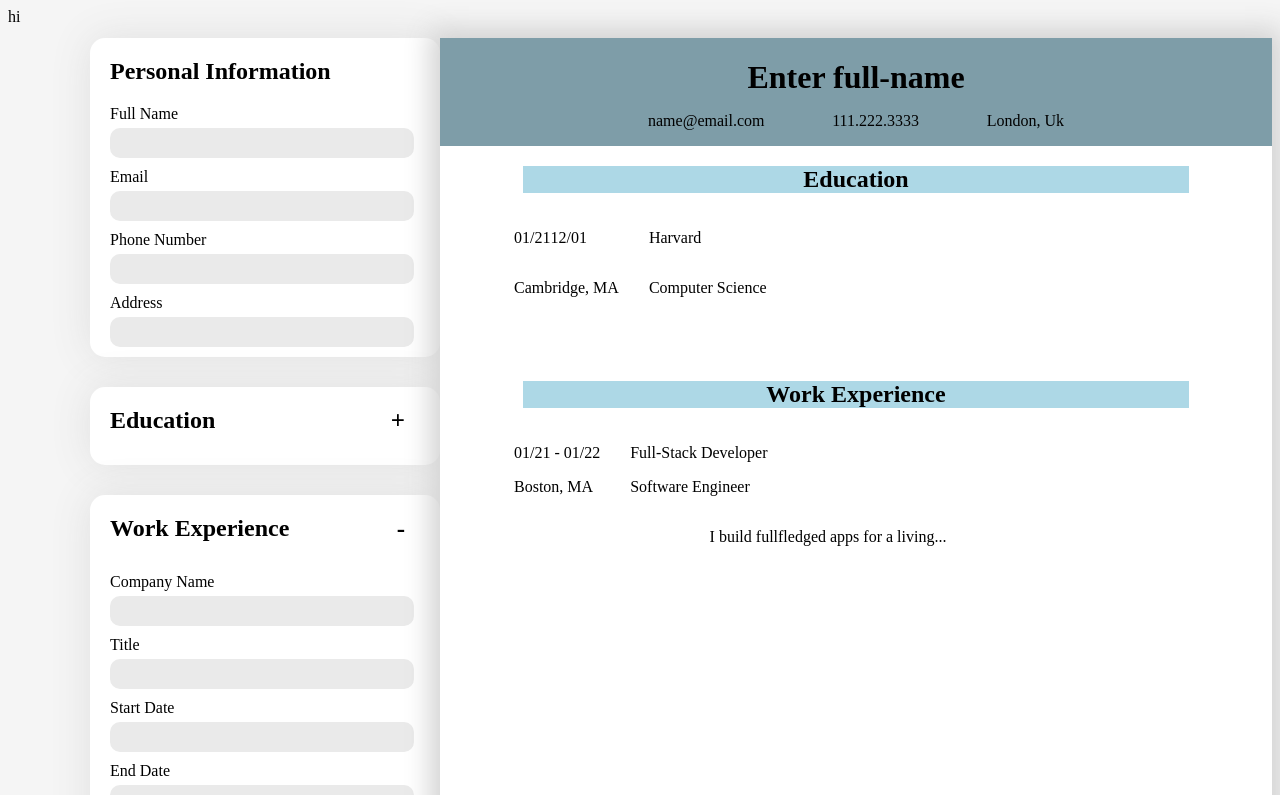
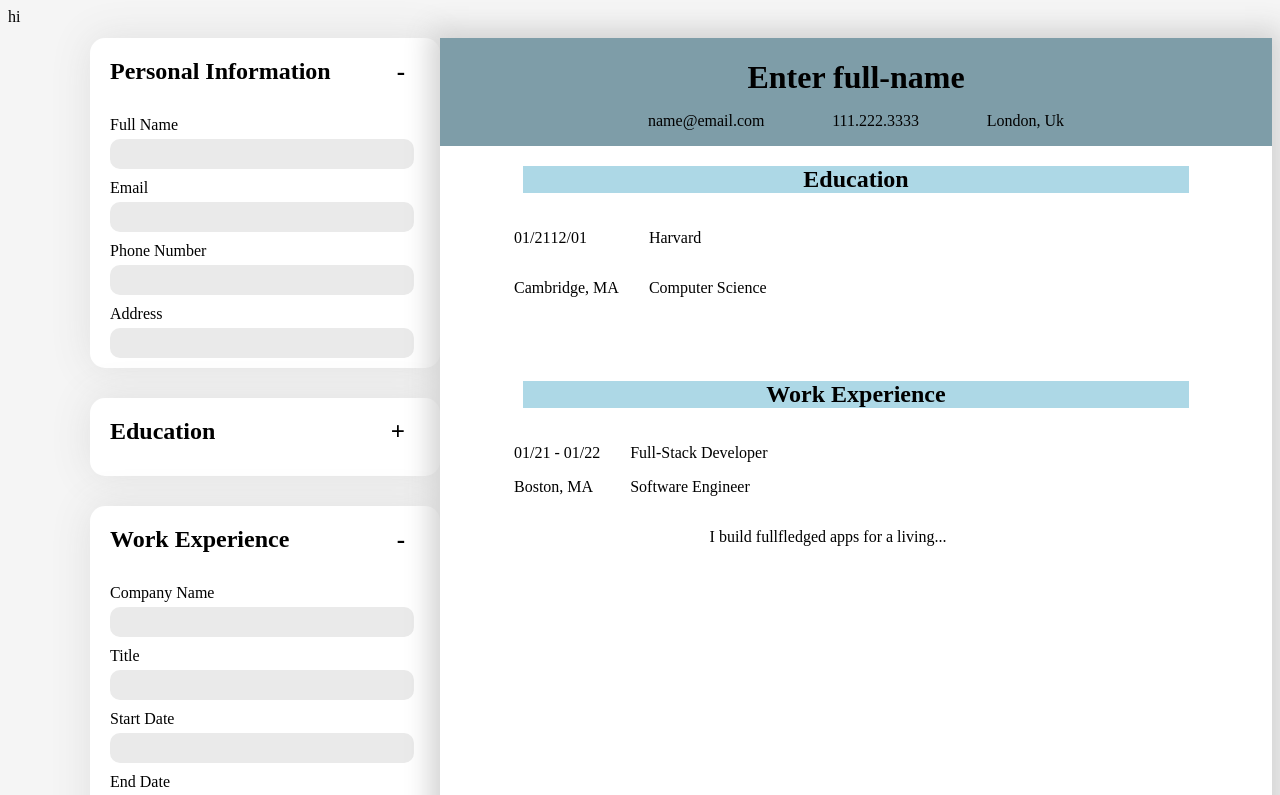
Before and after one commit to tdematos/React-CV-Generator, a React (Vite) app in the folder React-CV-Generator/: page / in a window 1280 px wide. Shown: the top 795 px of the page. Built offline with nearby package versions, Linux system fonts and the light colour scheme.

Commit message:
make personalize input box dynamic by adding function to open and close by pressing the plus and minus buttons

```diff
--- a/React-CV-Generator/src/Components/Form-Section/Personal-Info/PersonalInfo.jsx
+++ b/React-CV-Generator/src/Components/Form-Section/Personal-Info/PersonalInfo.jsx
@@ -1,10 +1,32 @@
 import FormInput from "./Form-Input/FormInput";
 import "../Personal-Info/boxInfo.css";
+import { useState } from "react";
 
 const PersonalInfo = (props) => {
+  const [toggleEdMenu, setToggleEdMenu] = useState(true);
+
+  function handleClick() {
+    if (toggleEdMenu) {
+      setToggleEdMenu(false);
+    } else {
+      setToggleEdMenu(true);
+    }
+  }
+
   return (
-    <div className="boxInfoContainer">
+    <div
+      className={
+        !toggleEdMenu ? "boxInfoContainertwo-closed" : "boxInfoContainer"
+      }
+    >
+      <div className="edHeadingContainer">
         <h2 className="boxHeading">Personal Information</h2>
+        <p onClick={handleClick} className="menuToggle">
+          {toggleEdMenu ? "-" : "+"}
+        </p>
+      </div>
+
+      {toggleEdMenu ? (
         <form className="boxInfoForm">
           <FormInput fullNameTitle="Full Name" onChange={props.onNameChange} />
           <FormInput fullNameTitle="Email" onChange={props.onEmailChange} />
@@ -12,8 +34,12 @@ const PersonalInfo = (props) => {
             fullNameTitle="Phone Number"
             onChange={props.onPhoneChange}
           />
-        <FormInput fullNameTitle="Address" onChange={props.onLocationChange} />
+          <FormInput
+            fullNameTitle="Address"
+            onChange={props.onLocationChange}
+          />
         </form>
+      ) : null}
     </div>
   );
 };
--- a/React-CV-Generator/src/Components/Form-Section/Personal-Info/boxInfo.css
+++ b/React-CV-Generator/src/Components/Form-Section/Personal-Info/boxInfo.css
@@ -1,7 +1,7 @@
 .boxInfoContainer {
   background-color: white;
   width: 350px;
-  height: 330px;
+  height: 350px;
   border-radius: 15px;
   margin-top: 30px;
   box-shadow: 0px 0px 40px 1px rgb(224, 224, 224);
```
Lines whose indentation alone changed are shown as unchanged.
